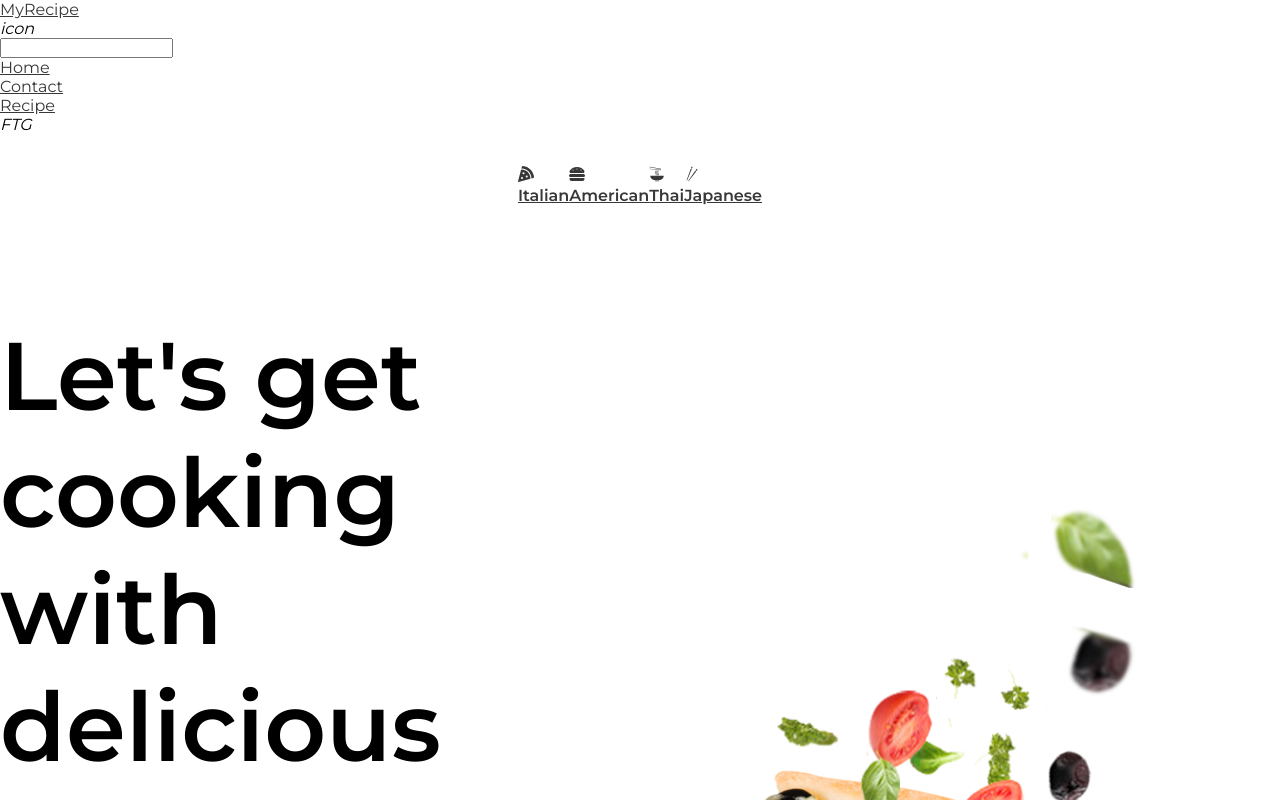
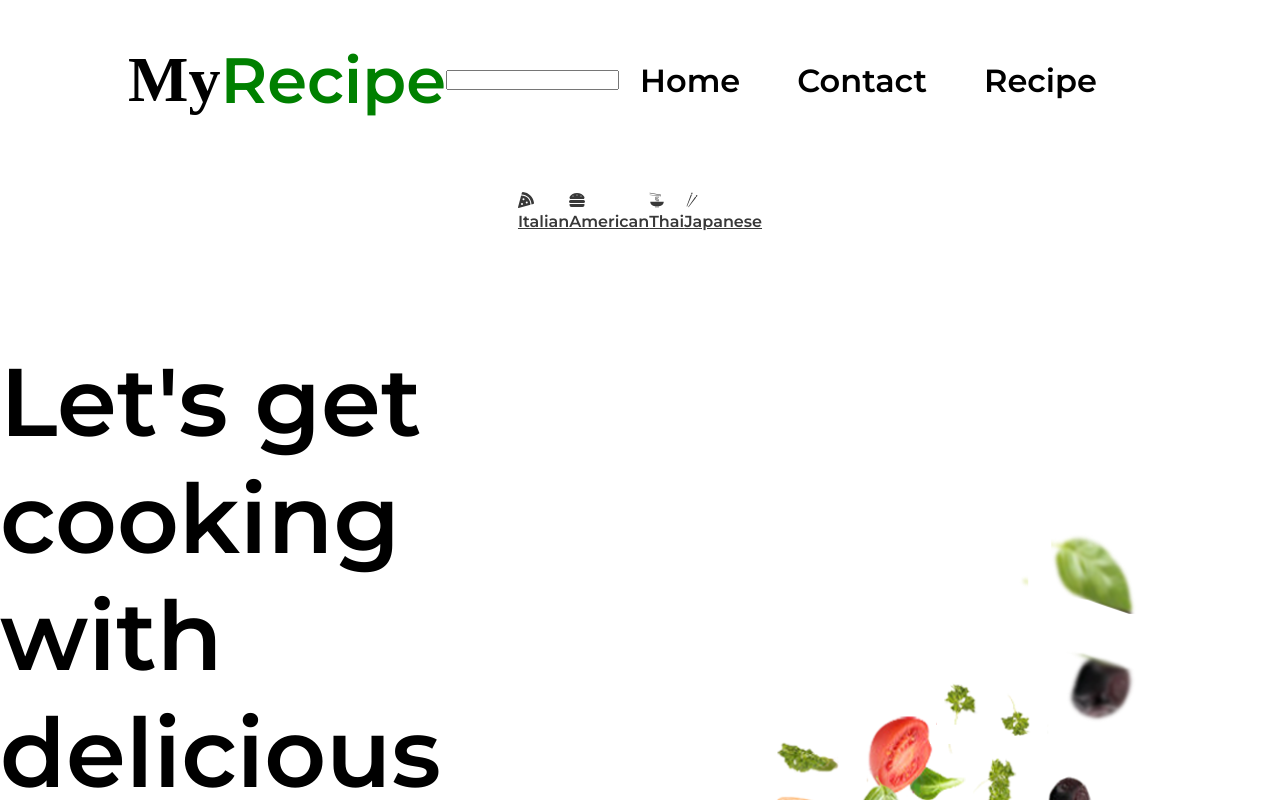
Before and after one commit to B-lovedth/Real-Meal, a React (Create React App) app: page / in a window 1280 px wide. Shown: the top 800 px of the page. Built offline with nearby package versions, Linux system fonts and the light colour scheme; no server answers.

Commit message:
Update Navbar.css

```diff
--- a/src/Navbar.css
+++ b/src/Navbar.css
@@ -1,36 +1,195 @@
-.nav-container{
-    min-width:90%;
-    display:flex;
-    flex-direction: row;
-    margin: 5rem 5rem;
+.navbar {
+    height: 10rem;
+    display: flex;
+    justify-content: center;
     align-items: center;
+    font-size: 3rem;
+    /* position: fixed; */
+    width: 100%;
+    /* margin-top:5rem; */
+}
+
+.navbar-container {
+    display: flex;
     justify-content: space-between;
-    font-size: 1.2rem;
+    align-items: center;
+    height: 80%;
+    width:80%;
+    /* max-width: 1500px; */
+
 }
-.nav-logo{
+
+.navbar-logo {
+    color: #000000;
     justify-self: start;
-    margin-left: 9rem;
+    left:0;
+    /* margin-left: 20px; */
     cursor: pointer;
     text-decoration: none;
-    font-size: 3rem;
-    font-weight:900;
+    font-size: 4rem;
+    font-weight: bolder;
+    font-family:cursive;
     display: flex;
     align-items: center;
-}.nav-logo #green{
-    color: green;
+}.navbar-logo #green{
+    color:green;
 }
 
-.nav-items{
+
+.nav-menu {
+    display: grid;
+    grid-template-columns: repeat(3, auto);
+    grid-gap: 20px;
+    text-align: center;
+    /* width: 60vw; */
+    justify-content: space-evenly;
+    /* margin-right: 2rem; */
+}
+
+.nav-list{
+    list-style: none;
+    text-decoration: none;
+    display: grid;
+    grid-template-columns: repeat(3, auto);
+    grid-gap: 20px;
+    text-align: center;
+    justify-content: space-evenly;
+    /* margin-right: 2rem; */
+}
+
+.nav-item {
+    height: 80px;
+}
+
+.nav-links {
+    color: #000000;
     display: flex;
     align-items: center;
+    text-decoration: none;
     padding: 0.5rem 1rem;
     height: 100%;
-    font-size: 1.8rem;
-    font-weight:600;
-    list-style: none;
+    font-size: 2rem;
+    font-weight:700;
+    margin-left:5px;
 }
 
-.nav-items li{
-    margin:0 2rem;
-    text-decoration:none;
+.nav-links:hover {
+    border-bottom: 5px solid green;
+    transition: all 0.1s ease-out;
 }
+
+.fa-bars-staggered {
+    color: rgb(0, 0, 0);
+}
+
+.nav-links-mobile {
+    display: none;
+}
+
+.menu-icon {
+    display: none;
+}
+.icons{
+    display:none;
+}
+
+@media screen and (max-width: 1100px) {
+    .nav-item {
+        position: relative;
+        margin:40px 0;
+    }
+
+    .nav-menu {
+        display: flex;
+        flex-direction:column;
+        width:40%;
+        height: 100vh;
+        position: absolute;
+        left: -400px;
+        opacity: 0;
+        padding-top: 30px;
+    }
+
+    .nav-menu.active {
+        background: #131212;
+        left: 0;
+        top:0;
+        z-index: 1;
+        opacity: 1;
+        transition: all 0.5s ease;
+        position: fixed;
+        align-items: center;
+        justify-content: center;
+    }
+
+    .nav-links {
+        text-align: center;
+        color: #ffffff;
+        padding: 1rem;
+        margin:80px 0;
+        width: 100%;
+        display: table;
+    }
+
+    .nav-links:hover {
+        background-color: #ffffff;
+        color: #ffffff;
+        border-radius: 0;
+    }
+
+    .navbar-logo {
+        position: absolute;
+        top: 0;
+        left: 0;
+        transform: translate(25%, 50%);
+    }
+
+    .mobile-nav{
+        display:flex;
+        flex-direction: column;
+    }
+    .menu-icon {
+        display: block;
+        position: absolute;
+        top: 0;
+        right: 0;
+        transform: translate(-100%, 60%);
+        font-size: 1.8rem;
+        cursor: pointer;
+        transition: all 500ms ease;
+    }
+
+    .fa-times {
+        color: #000000;
+        font-size: 2rem;
+    }
+
+    .nav-links-mobile {
+        display: block;
+        text-align: center;
+        margin: 2rem auto;
+        border-radius: 4px;
+        width: 70%;
+        text-decoration: none;
+        font-size: 1.5rem;
+        background-color: transparent;
+        color: rgb(0, 0, 0);
+        padding: 14px 20px;
+        border: 1px solid #111010;
+        transition: all 0.3s ease-out;
+    }
+
+    .nav-links-mobile:hover {
+        background: #fff;
+        color: #242424;
+        transition: 250ms;
+    }
+
+    .icons{
+        left:0;
+        display:flex;
+        align-items:center;
+        justify-self:flex-end;
+        color:white;
+    }
+}
```
